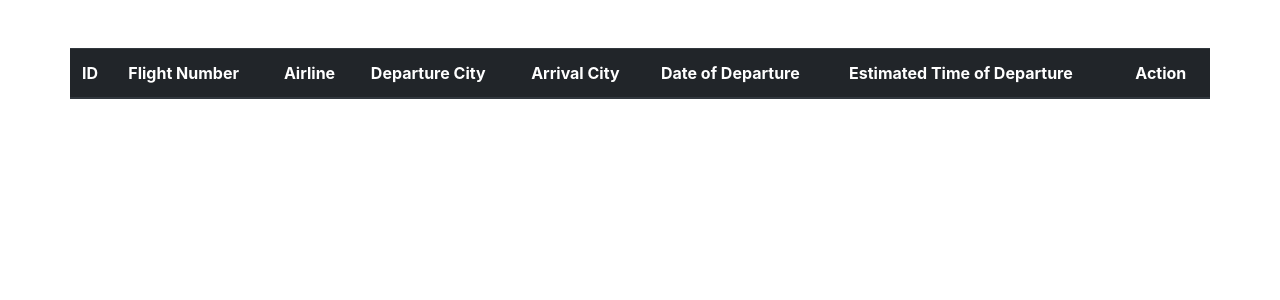
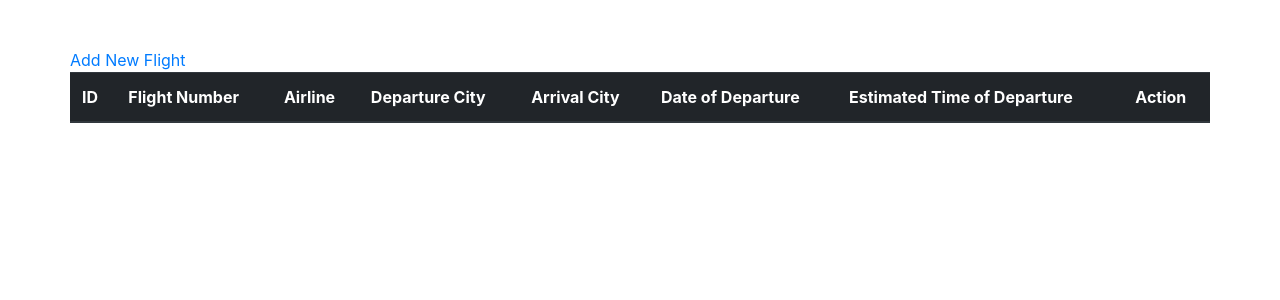
Before and after one commit to brensaud/flightservices, a Django app: page / in a window 1280 px wide. Shown: the part 56-356 px from the top of the page. Run offline with Django 3.2, Linux system fonts and the light colour scheme; data that the repository does not hold is empty; some libraries are stand-ins or nearby versions.

Commit message:
Update implemented

```diff
--- a/formscrud/urls.py
+++ b/formscrud/urls.py
@@ -9,5 +9,6 @@ from .views import (
 urlpatterns = [
     path('', FlightListView.as_view(), name = 'home'),
     path('flight/<int:pk>/', FlightDetailView.as_view(), name = 'flight_detail'),
-    path('flight/new/', FlightCreateView.as_view(), name = 'flight_create'),
+    path('flight/<int:pk>/edit/', FlightUpdateView.as_view(), name = 'flight_edit'),
+    path('flight/new/', FlightCreateView.as_view(), name = 'create_flight'),
 ]
--- a/formscrud/views.py
+++ b/formscrud/views.py
@@ -27,7 +27,7 @@ class FlightCreateView(CreateView):
 class FlightUpdateView(UpdateView):
     model = Flight
     template_name = 'update_flight.html'
-    fields = []
+    fields = ['departure_city', 'arrival_city', 'date_of_departure', 'estimated_time_of_departure',]
 
 
 class FlightDeleteView(DeleteView):
--- a/templates/delete.html
+++ b/templates/delete.html
@@ -0,0 +1,6 @@
+{% extends 'base.html' %}
+
+
+{% block content %}
+
+{% endblock content %}
--- a/templates/flights.html
+++ b/templates/flights.html
@@ -4,6 +4,8 @@
 
 {% block content %}
 <div class="row mt-5">
+
+    <a href="{% url 'create_flight' %}">Add New Flight</a>
 
     <table class="table table-striped table-dark">
         <thead>
@@ -30,6 +32,7 @@
                     <td>{{ flight.estimated_time_of_departure }}</td>
                     <td>
                         <a href="{% url 'flight_detail' flight.id %}">View</a>
+                        <a href="{% url 'flight_edit' flight.id %}">Edit</a>
                     </td>
                 </tr>
             {% endfor %}
```
Also changed, not shown: templates/update_flight.html (+10 -0 lines).
